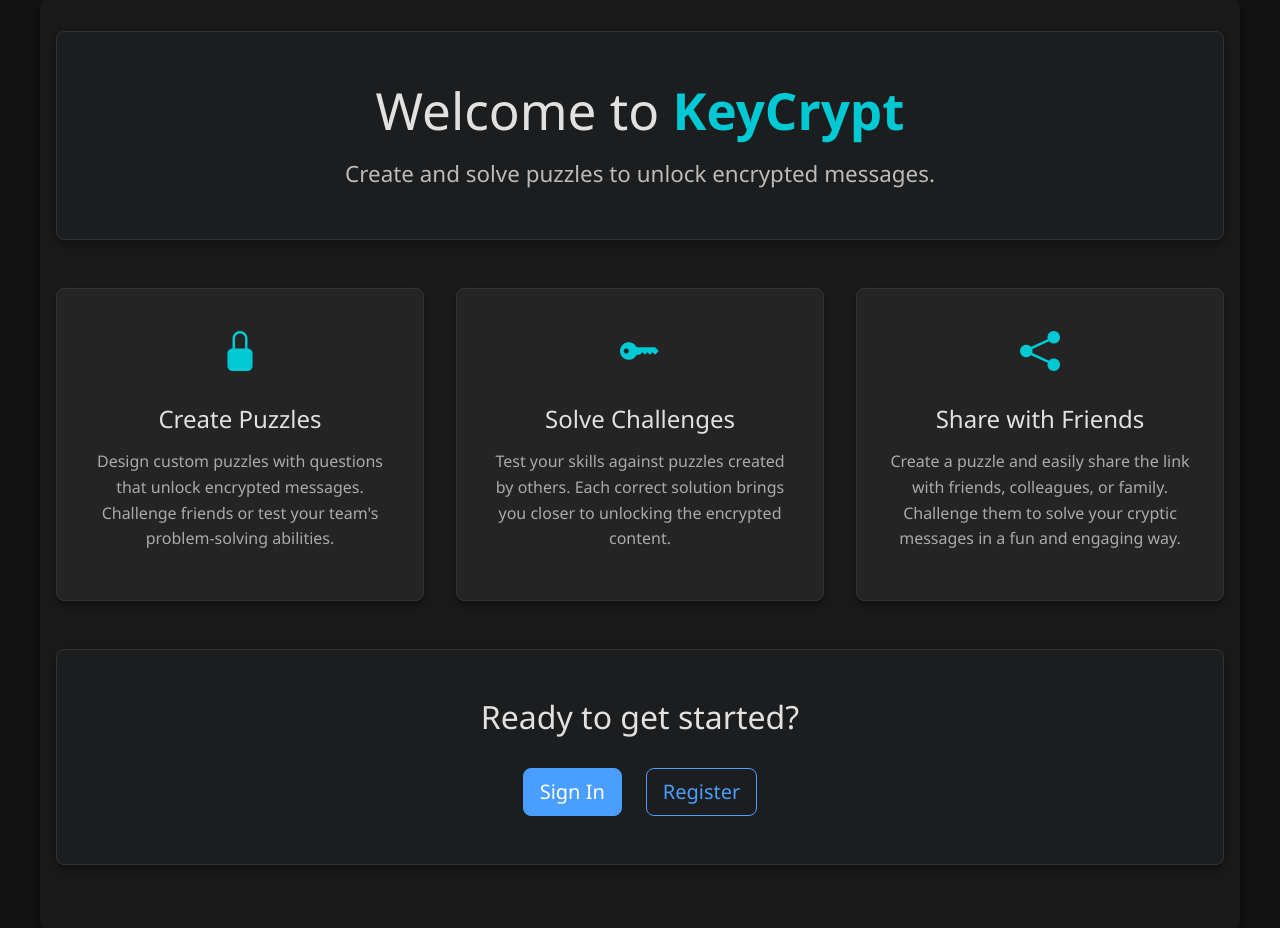
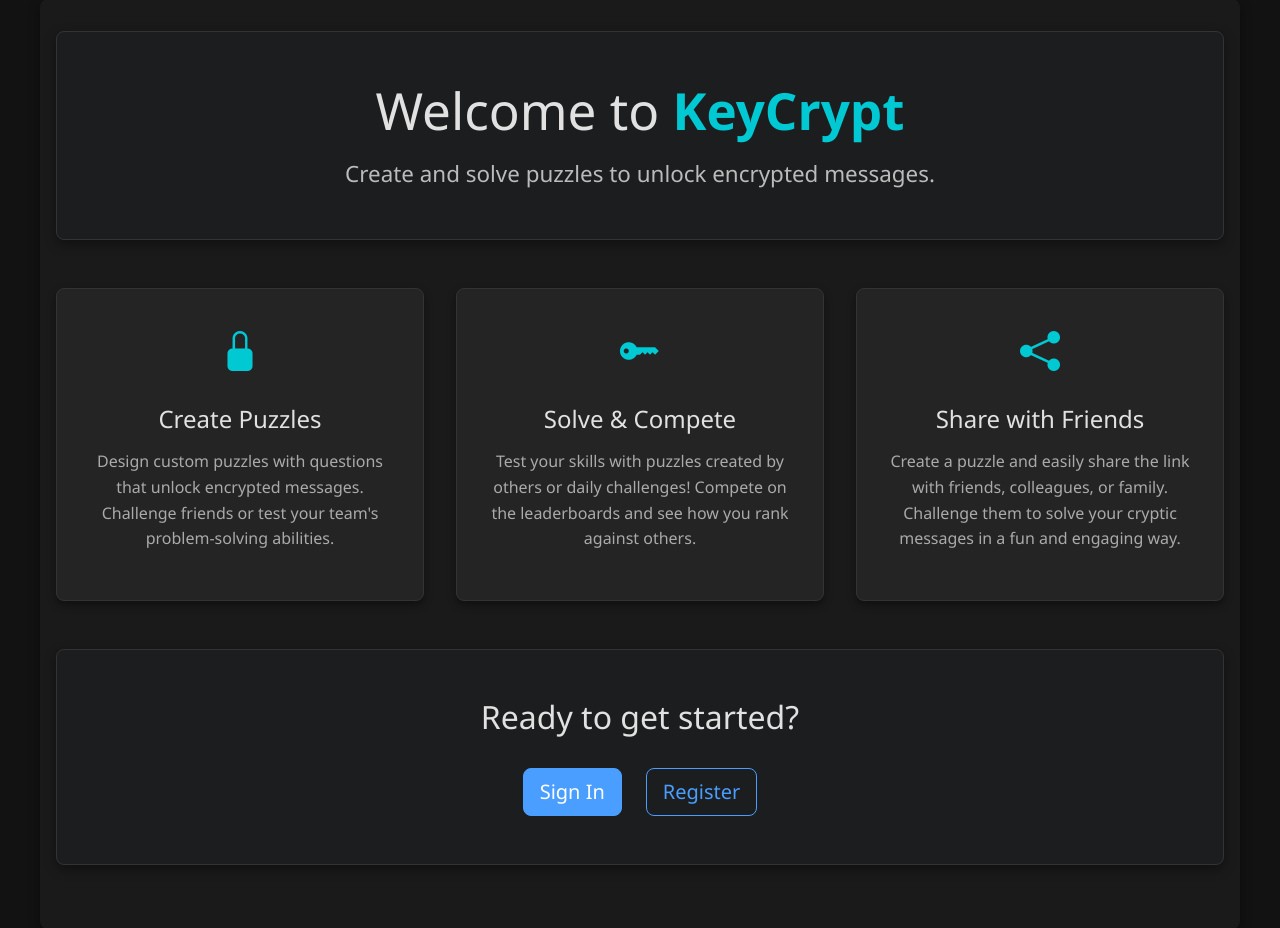
Before and after one commit to mlziade/keycrypt, a Django app: page / in a window 1280 px wide. Shown: the part 99-1027 px from the top of the page. Run offline with Django 5.2, Linux system fonts and the light colour scheme; some libraries are stand-ins or nearby versions.

Commit message:
fix: Update feature description for solving challenges on home page

```diff
--- a/templates/home.html
+++ b/templates/home.html
@@ -26,10 +26,10 @@
 
         <div class="feature-card">
             <div class="feature-icon">
-                <i class="bi bi-key-fill"></i>
+            <i class="bi bi-key-fill"></i>
             </div>
-            <h2>Solve Challenges</h2>
-            <p>Test your skills against puzzles created by others. Each correct solution brings you closer to unlocking the encrypted content.</p>
+            <h2>Solve & Compete</h2>
+            <p>Test your skills with puzzles created by others or daily challenges! Compete on the leaderboards and see how you rank against others.</p>
         </div>
 
         <div class="feature-card">
```
